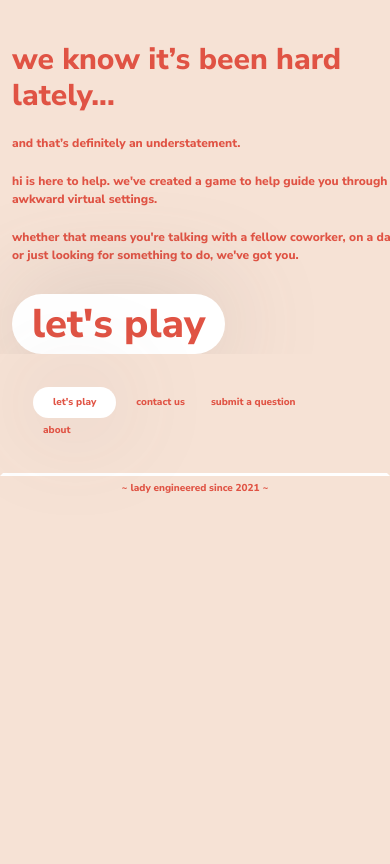
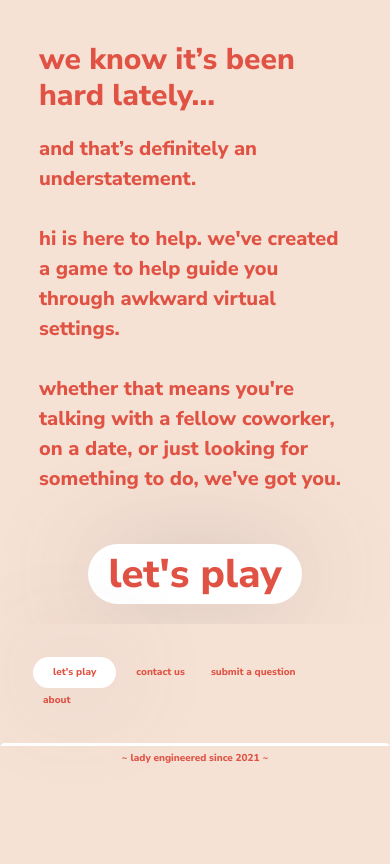
Before and after one commit to hmmacaulay/UX_UI_PROJECT_3, a PHP site: page / in a window 390 px wide; the page is wider, and only the part inside the window is pictured. Shown: the part 98-962 px from the top of that part. Run offline with PHP 8.4, Linux system fonts and the light colour scheme; some libraries are stand-ins or nearby versions.

Commit message:
making cuter on phone

```diff
--- a/css/header.css
+++ b/css/header.css
@@ -88,6 +88,12 @@ a:hover {
     box-shadow: 1px 1px 100px #6b5f5f40;
     /* test comment */
 }
+.button_cont {
+    display: flex;
+    align-items: center;
+    justify-content: center;
+    padding: 20px;
+}
 .lets_play_home {
     margin-top: 20px;
     display: inline-block;
@@ -96,6 +102,7 @@ a:hover {
     font-size: 40px;
     padding-left: 20px;
     padding-right: 20px;
+    /* margin-left: 20vw; */
     /* font-style: bold; */
     box-shadow: 1px 1px 100px #6b5f5f40;
     text-decoration: none;
@@ -151,10 +158,6 @@ ul {
     padding-left: 50px;
     padding-bottom: 10px;
 } */
-p {
-    font-family: 'Nunito Sans', sans-serif;
-    color: #454548;
-}
 h1.top {
     margin-top: 100px;
 }
@@ -214,17 +217,21 @@ h1.top {
 
 .hero {
     position: relative;
+    display: flex;
+    flex-direction: row;
     width: 100%;
-    display: flex;
     /* padding-top: 30vh; */
-    /* max-width: 100em; */
+    max-width: 100em;
     margin: 0 auto;
+    padding-left: 10vw;
+    padding-right: 10vw;
 }
 .hero.overview {
     margin-top: 175px;
 }
 .contentBox {
-    flex: 1;
+    display: flex;
+    flex-direction: column;
 }
 .overview .contentBox {
     margin-left: 0;
@@ -487,14 +494,15 @@ h1.top {
         font-family: 'Nunito Sans', sans-serif;
     }
     p {
-        font-size: 13px;
+        font-size: 20px;
+        color: #62626D;
         font-family: 'Nunito Sans', sans-serif;
     }
     h1.top {
         margin-top: 60px;
     }
     .home_p {
-        font-size: 12px;
+        font-size: 20px;
     }
 
     /*/ hOME */
@@ -502,15 +510,23 @@ h1.top {
         /* overflow: hidden;
         I think this might be causing the non scrolling issue.
     } */
-    .contentBox {
+    /* .contentBox {
         min-width: 400px;
-        flex: 1;
-    }
+        display: flex;
+        flex-direction: column;
+        margin: 10vw;
+    } */
     .hero.overview {
         margin-top: 140px;
     }
     .strip3 {
         display: none;
+    }
+    #about_content {
+        padding-top: 50px;
+        padding-right: 5px;
+        padding-left: 5px;
+        margin: 10px;
     }
 
     /* ZOOM FAT */
@@ -521,7 +537,7 @@ h1.top {
         font-size: 15px;
     }
     .ZF_p {
-        font-size: 13px;
+        font-size: 20px;
     }
 
     /* FOOTER */
--- a/index.html
+++ b/index.html
@@ -46,7 +46,7 @@
 </nav>
 
 <!--content-->
-    <div class="hero overview container-fluid">
+    <div class="hero overview">
         <div class="contentBox mission">
             <h1>we know it’s been hard lately...</h1>
             <p class="home_p">and that’s definitely an understatement.</p>
@@ -56,11 +56,13 @@
             <p class="home_p">
                 whether that means you're talking with a fellow coworker, on a date, or just looking for something to do, we've got you.
             </p>
-            <a class="lets_play_home" href="categories.html">let's play</a>
         </div>
         <div class="imgBox rightimg">
             <img src="images/hero1.png" style="height: 550px" alt="example cards">
         </div>
+    </div>
+    <div class="button_cont">
+        <a class="lets_play_home" href="categories.html">let's play</a>
     </div>
 
 <!-- HOME, STRIP 2
--- a/tips.html
+++ b/tips.html
@@ -125,8 +125,6 @@
     <div id="item_three">
         <h3> make your person the same size as the cards </h3>
     </div> -->
-</div>
-</section>
 
 <!-- FOOTER -->
     <section class="everything_footer">
--- a/zoom_fat.html
+++ b/zoom_fat.html
@@ -44,7 +44,7 @@
     <h4 class="ZF_h4">describes the tiredness, worry, or burnout associated with overusing virtual platforms of communication.</h4>
     <br>
     <p class="ZF_p">
-        microbreaks were a common part of our lives when the world wasn’t remote. In the office we had microbreaks when transitioning from office room to office room. Or students when transitioning from classroom to the next classroom. These microbreaks have decreased or become non-existant. Blocked scheduling has become mainstream where its insentivized to have back to back meetings so focus time can be allocated later. However, the blocked schedled, and constant switching of attention has lead to Zoom fatigue. From the department of psychology at the University of Warwick Professors Thomas Hill shares “the constant swtich of attention from topic to topic, from meeting to meeting, with fewer breaks, fewer chances to get up and walk about can be tiring.”
+        microbreaks were a common part of our lives when the world wasn’t remote. In the office we had microbreaks when transitioning from office room to office room. Or students when transitioning from classroom to the next classroom. These microbreaks have decreased or become non-existant. Blocked scheduling has become mainstream where its incentivized to have back to back meetings so focus time can be allocated later. However, the blocked schedled, and constant switching of attention has lead to Zoom fatigue. From the Department of Psychology at the University of Warwick, Professors Thomas Hill shares: “the constant swtich of attention from topic to topic, from meeting to meeting, with fewer breaks, fewer chances to get up and walk about can be tiring.”
     </p> <br>
     <p class="ZF_p">
         in a digital world, bring back the habits of having natural microbreaks. Be mindful when scheduling meetings with your colleagues, give them 5 minutes to rest their mind. When on dates, be aware that the person in front of you is trying their best but may be warn out.
```
Also changed, not shown: css/cards.css (+6 -1 lines).
